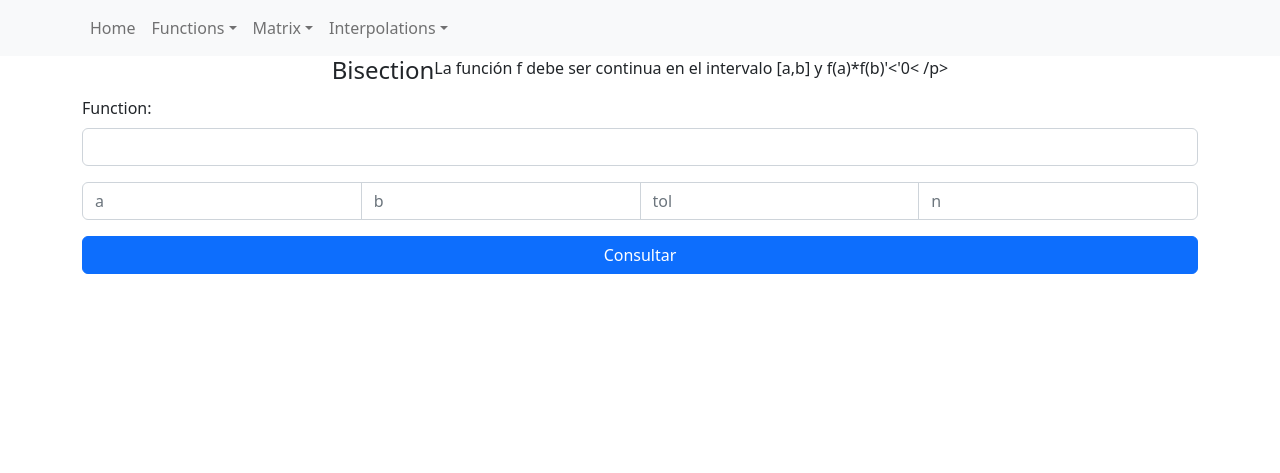
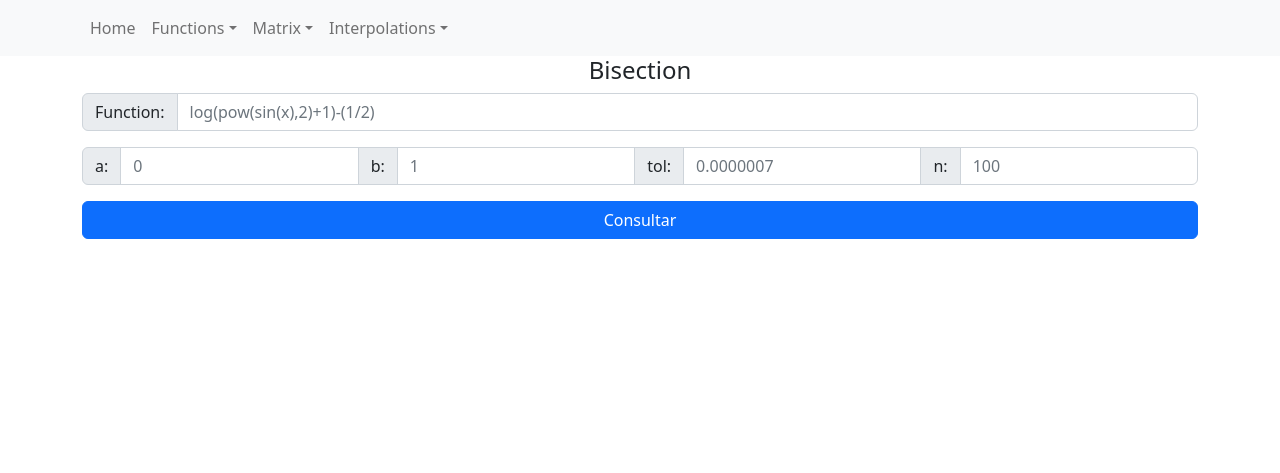
Before and after one commit to bened18/numerical-analysis, a Django app: template public/templates/functions/bisection.html in a window 1280 px wide. Shown: the top 473 px of the page. Run offline with Django 4.2, Linux system fonts and the light colour scheme; the template is opened without the code that fills it, so the values that code supplies are empty.

Commit message:
Functions/Bisection html css form

```diff
--- a/app_core_numericalanalysis/settings.py
+++ b/app_core_numericalanalysis/settings.py
@@ -18,7 +18,7 @@ SECRET_KEY = "django-4.1.3-)-&q5g+4wrp=w3q$$!yd_c(6x$=ls52^h+!1b#vsvp1h^#dql7"
 # SECURITY WARNING: don't run with debug turned on in production!
 # Debug mode
 if environment == 'prod':
-    DEBUG = True
+    DEBUG = False
 else:
     DEBUG = True
 
--- a/public/templates/functions/bisection.html
+++ b/public/templates/functions/bisection.html
@@ -14,21 +14,28 @@
 <div class="container full-vh">
     <div class="d-flex justify-content-center">
         <h4>Bisection</h4>
-        <p> La función f debe ser continua en el intervalo [a,b] y f(a)*f(b)'<'0< /p>
     </div>
 
     <form method="GET">
         {% csrf_token %}
-        <div class="mb-3">
-            <label for="function" class="form-label">Function:</label>
-            <input class="form-control" type="text" id="function" name="f">
+
+        <div class="input-group mb-3">
+            <span class="input-group-text" id="function">Function:</span>
+            <input name="f" type="text" class="form-control" placeholder="log(pow(sin(x),2)+1)-(1/2)" aria-describedby="function">
         </div>
 
         <div class="input-group">
-            <input type="text" class="form-control" placeholder="a" id="function_falserule_a" name="a">
-            <input type="text" class="form-control" placeholder="b" id="function_falserule_b" name="b">
-            <input type="text" class="form-control" placeholder="tol" id="function_falserule_tol" name="tol">
-            <input type="text" class="form-control" placeholder="n" id="function_falserule_n" name="n">
+            <span class="input-group-text" id="a">a:</span>
+            <input name="a" type="text" class="form-control" placeholder="0" aria-describedby="a">
+
+            <span class="input-group-text" id="b">b:</span>
+            <input name="b" type="text" class="form-control" placeholder="1" aria-describedby="b">
+
+            <span class="input-group-text" id="tol">tol:</span>
+            <input name="tol" type="text" class="form-control" placeholder="0.0000007" aria-describedby="tol">
+
+            <span class="input-group-text" id="n">n:</span>
+            <input name="n" type="text" class="form-control" placeholder="100" aria-describedby="n">
         </div>
 
         <div class="d-grid gap-2 mt-3">
@@ -44,6 +51,10 @@
     </div>
     {% endif %}
 
+    {% if result_table %}
+        {{result_table | safe}}
+    {% endif %}
+
 
 </div>
 {% endblock container %}
```
Also changed, not shown: apps/functions/functions/bisection.py (+19 -17 lines), apps/functions/views.py (+6 -3 lines).
